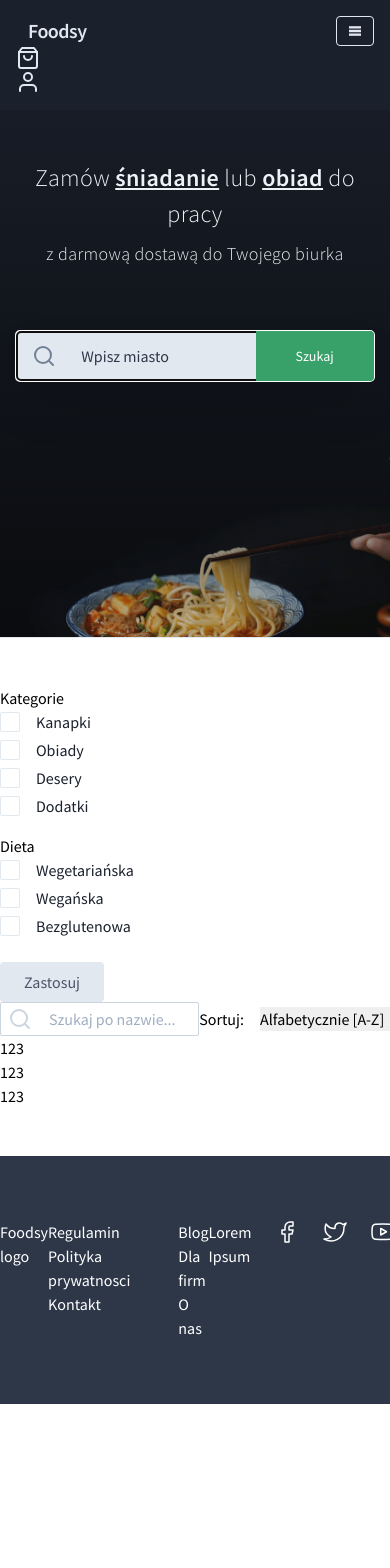
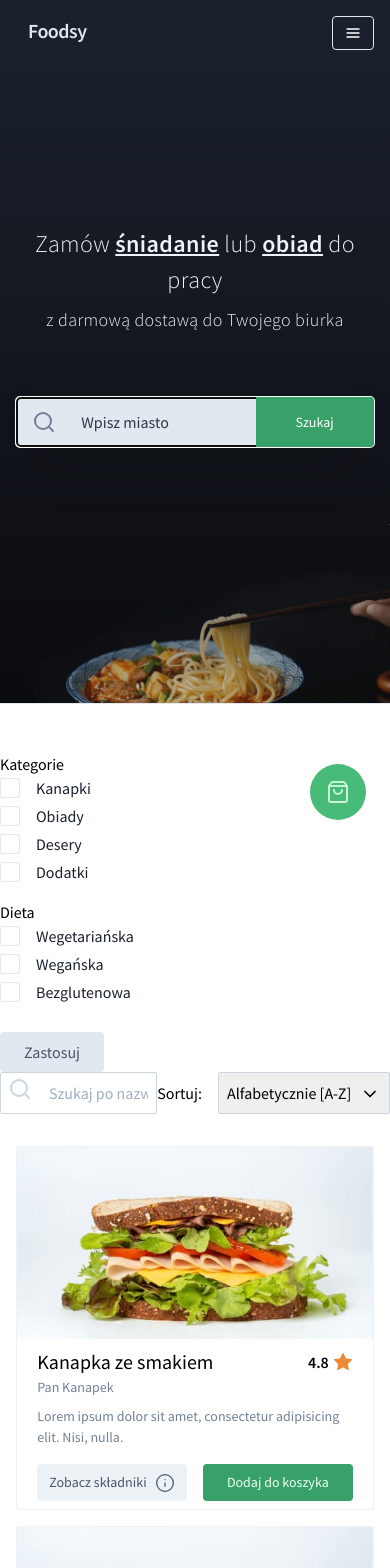
Before and after one commit to filipsobol/Foodsy-Frontend, a Nuxt app: page /listing in a window 390 px wide. Shown: the top 1568 px of the page. Before the commit the page ends 1404 px from the top, so only its background shows below. Built offline with nearby package versions, Linux system fonts and the light colour scheme.

Commit message:
Improve listing page and mobile version, add Icon component and

```diff
--- a/components/Index/Search.vue
+++ b/components/Index/Search.vue
@@ -19,9 +19,7 @@
 
                 <label class="relative mt-16 lg:mx-32 flex">
                     <span class="icon">
-                        <svg>
-                            <use xlink:href="/icons/sprite.svg#search" />
-                        </svg>
+                        <Icon name="search" />
                     </span>
 
                     <input
@@ -38,6 +36,16 @@
         </div>
     </div>
 </template>
+
+<script>
+import Icon from "../common/Icon.vue";
+
+export default {
+    components: {
+        Icon,
+    },
+};
+</script>
 
 <style lang="scss" scoped>
 .wrapper {
--- /dev/null
+++ b/components/Page/Cart.vue
@@ -0,0 +1,37 @@
+<template>
+    <a href="/">
+        <Icon name="shopping-bag" />
+    </a>
+</template>
+
+<script>
+import Icon from "../common/Icon.vue";
+
+export default {
+    components: {
+        Icon,
+    },
+};
+</script>
+
+<style lang="scss" scoped>
+a {
+    @apply fixed;
+    @apply bg-green-500;
+    @apply p-4;
+    @apply rounded-full;
+
+    right: 1.5rem;
+    bottom: 1.5rem;
+
+    svg {
+        @apply text-green-200;
+    }
+}
+
+@media (min-width: 1024px) {
+    a {
+        @apply hidden;
+    }
+}
+</style>
--- a/components/Page/Footer.vue
+++ b/components/Page/Footer.vue
@@ -21,26 +21,36 @@
                     <a href="#">Ipsum</a>
                 </div>
 
-                <div class="flex">
-                    <svg class="ml-6 text-white">
-                        <use xlink:href="/icons/sprite.svg#facebook" />
-                    </svg>
+                <div class="social">
+                    <Icon name="facebook" />
 
-                    <svg class="ml-6 text-white">
-                        <use xlink:href="/icons/sprite.svg#twitter" />
-                    </svg>
+                    <Icon name="twitter" />
 
-                    <svg class="ml-6 text-white">
-                        <use xlink:href="/icons/sprite.svg#youtube" />
-                    </svg>
+                    <Icon name="youtube" />
                 </div>
             </div>
         </div>
     </div>
 </template>
 
+<script>
+import Icon from "../common/Icon.vue";
+
+export default {
+    components: {
+        Icon
+    }
+};
+</script>
+
 <style lang="scss" scoped>
-svg {
-    stroke-width: 1.5;
+.social {
+    @apply flex;
+
+    svg {
+        @apply ml-4;
+
+        stroke-width: 1.5;
+    }
 }
 </style>
--- a/components/Page/Header.vue
+++ b/components/Page/Header.vue
@@ -1,5 +1,5 @@
 <template>
-    <div class="bg-gray-900 z-50 fixed w-full">
+    <div class="bg-gray-900 z-50 block lg:fixed w-full">
         <nav class="container mx-auto flex lg:flex-row flex-col justify-between p-4">
             <div class="flex lg:mr-6 text-gray-300">
                 <!-- Logo -->
@@ -12,10 +12,8 @@
                 <!-- Mobile hamburger -->
                 <button
                     @click="toggleMenu()"
-                    class="px-3 py-2 rounded border border-gray-300 lg:hidden">
-                    <svg class="fill-current h-3 w-3" viewBox="0 0 20 20" xmlns="http://www.w3.org/2000/svg">
-                        <path d="M0 3h20v2H0V3zm0 6h20v2H0V9zm0 6h20v2H0v-2z" />
-                    </svg>
+                    class="hamburger">
+                    <Icon name="menu" />
                 </button>
             </div>
 
@@ -46,25 +44,33 @@
                     class="lg:mt-1 mt-4 lg:mr-8 border-b-2 border-transparent hover:border-green-500">
                     O nas
                 </a>
+
+                <a
+                    href="#"
+                    class="lg:mt-1 mt-4 lg:mr-8 border-b-2 border-transparent hover:border-green-500 lg:hidden">
+                    Konto
+                </a>
             </div>
 
-            <button class="btn-cart">
-                <svg>
-                    <use xlink:href="/icons/sprite.svg#shopping-bag" />
-                </svg>
+            <button class="btn-cart hidden lg:block">
+                <Icon name="shopping-bag" />
             </button>
 
-            <button class="btn-user">
-                <svg>
-                    <use xlink:href="/icons/sprite.svg#user" />
-                </svg>
+            <button class="btn-user hidden lg:block">
+                <Icon name="user" />
             </button>
         </nav>
     </div>
 </template>
 
 <script>
+import Icon from "../common/Icon.vue";
+
 export default {
+    components: {
+        Icon,
+    },
+
     data: () => ({
         menuOpen: false,
     }),
@@ -78,6 +84,26 @@ export default {
 </script>
 
 <style lang="scss">
+.hamburger {
+    @apply px-3;
+    @apply py-2;
+    @apply rounded;
+    @apply border;
+    @apply border-gray-300;
+
+    svg {
+        @apply text-white;
+        @apply h-4;
+        @apply w-4;
+    }
+}
+
+@media (min-width: 1024px) {
+    .hamburger {
+        @apply hidden;
+    }
+}
+
 .btn-cart {
     @apply text-gray-300;
     @apply mr-8;
--- a/components/common/Checkbox.vue
+++ b/components/common/Checkbox.vue
@@ -1,22 +1,25 @@
 <template>
-    <label class="checkbox">
+    <label>
         <input
             :value="inputValue"
             :checked="checked"
             @change="toggle($event.target.value)"
-            type="checkbox"
-            class="form-checkbox text-pink-600">
+            type="checkbox">
 
-        <svg>
-            <use xlink:href="/icons/sprite.svg#check" />
-        </svg>
+        <Icon name="check" />
 
-        <span class="ml-2">{{ label }}</span>
+        <span>{{ label }}</span>
     </label>
 </template>
 
 <script>
+import Icon from "../common/Icon.vue";
+
 export default {
+    components: {
+        Icon
+    },
+
     props: {
         value: {
             required: true,
@@ -61,12 +64,12 @@ export default {
 
 <style lang="scss" scoped>
 label {
-    &.checkbox {
     @apply flex;
     @apply flex-row;
     @apply items-center;
     @apply relative;
     @apply cursor-pointer;
+    @apply mb-1;
 
     input {
         @apply inline-block;
@@ -112,12 +115,8 @@ label {
     }
 
     span {
+        @apply ml-2;
         @apply text-gray-900;
     }
 }
-
-    & + label {
-        @apply mt-1;
-    }
-}
 </style>
--- /dev/null
+++ b/components/common/Icon.vue
@@ -0,0 +1,16 @@
+<template>
+    <svg>
+        <use :xlink:href="'/icons/sprite.svg#' + name" />
+    </svg>
+</template>
+
+<script>
+export default {
+    props: {
+        name: {
+            required: true,
+            type: String,
+        },
+    },
+};
+</script>
--- a/components/common/Select.vue
+++ b/components/common/Select.vue
@@ -1,4 +1,5 @@
 <template>
+    <div>
         <select
             :value="value"
             @input="$emit('input', $event.target.value)">
@@ -9,10 +10,19 @@
                 {{ option.label }}
             </option>
         </select>
+
+        <Icon name="chevron-down" />
+    </div>
 </template>
 
 <script>
+import Icon from "../common/Icon.vue";
+
 export default {
+    components: {
+        Icon
+    },
+
     props: {
         options: {
             required: true,
@@ -33,8 +43,29 @@ export default {
 </script>
 
 <style lang="scss" scoped>
+div {
+    @apply relative;
+}
+
 select {
+    @apply py-2;
+    @apply pl-2;
+    @apply pr-8;
+    @apply border;
+    @apply border-gray-400;
+    @apply rounded-sm;
+
     appearance: none;
     user-select: none;
 }
+
+svg {
+    @apply absolute;
+    @apply z-10;
+    @apply h-5;
+    @apply w-5;
+
+    right: 0.6rem;
+    top: 0.75rem;
+}
 </style>
--- a/layouts/default.vue
+++ b/layouts/default.vue
@@ -6,6 +6,7 @@
         <nuxt />
 
         <Footer />
+        <Cart /> <!-- TODO: Show only if there are items in the cart -->
     </div>
 </template>
 
@@ -13,12 +14,14 @@
 import Header from "~/components/Page/Header.vue";
 import Search from "~/components/Index/Search.vue";
 import Footer from "~/components/Page/Footer.vue";
+import Cart from "~/components/Page/Cart.vue";
 
 export default {
     components: {
         Header,
         Search,
         Footer,
+        Cart,
     },
 };
 </script>
--- a/pages/listing.vue
+++ b/pages/listing.vue
@@ -26,7 +26,7 @@
 
                 <button
                     type="submit"
-                    class="bg-gray-300 text-gray-700 px-6 py-2 mt-6 rounded flex flex-row items-center">
+                    class="bg-gray-300 text-gray-700 px-6 py-2 mt-6 rounded">
                     Zastosuj
                 </button>
             </form>
@@ -35,9 +35,7 @@
                 <div class="flex flex-row">
                     <label class="lg:w-6/12 search">
                         <span class="icon">
-                            <svg>
-                                <use xlink:href="/icons/sprite.svg#search" />
-                            </svg>
+                            <Icon name="search" />
                         </span>
 
                         <input
@@ -54,10 +52,52 @@
                     </div>
                 </div>
 
-                <div class="flex flex-col">
-                    <div>123</div>
-                    <div>123</div>
-                    <div>123</div>
+                <div class="flex flex-col mt-8 w-11/12 mx-auto lg:w-full">
+                    <div
+                        v-for="n in 10"
+                        :key="n"
+                        class="border border-gray-200 mb-4 flex flex-col lg:flex-row rounded-sm">
+                        <div
+                            class="flex-1 flex-initial w-full h-48 lg:w-48 lg:h-40 bg-cover bg-center border-r border-gray-200"
+                            style="background-image: url('/images/product.jpg')" />
+
+                        <div class="flex-1 flex flex-col py-2 mx-5 h-full">
+                            <p class="flex flex-row justify-between">
+                                <span class="title text-xl">Kanapka ze smakiem</span>
+
+                                <span class="rating flex flex-row items-center">
+                                    <span class="mr-1 font-semibold">4.8</span>
+                                    <Icon name="star" />
+                                </span>
+                            </p>
+
+                            <div class="text-gray-600 text-sm">
+                                <p class="supplier">
+                                    Pan Kanapek
+                                </p>
+
+                                <p class="description mt-2">
+                                    Lorem ipsum dolor sit amet, consectetur adipisicing elit. Nisi, nulla.
+                                </p>
+                            </div>
+
+                            <div class="flex-grow flex flex-row lg:items-end justify-between mt-4">
+                                <button
+                                    type="button"
+                                    class="see-ingredients">
+                                    <span>Zobacz składniki</span>
+
+                                    <Icon name="info" />
+                                </button>
+
+                                <button
+                                    type="button"
+                                    class="bg-green-600 text-green-100 px-6 py-2 ml-2 rounded text-sm hover:bg-green-700">
+                                    Dodaj do koszyka
+                                </button>
+                            </div>
+                        </div>
+                    </div>
                 </div>
             </div>
         </div>
@@ -65,11 +105,13 @@
 </template>
 
 <script>
+import Icon from "../components/common/Icon.vue";
 import Checkbox from "../components/common/Checkbox.vue";
 import Select from "../components/common/Select.vue";
 
 export default {
     components: {
+        Icon,
         Checkbox,
         Select
     },
@@ -125,7 +167,6 @@ export default {
                 label: "Po cenie (malejąco)",
             },
         ],
-
         form: {
             categories: [],
             diets: [],
@@ -162,4 +203,40 @@ export default {
         }
     }
 }
+
+.rating {
+    svg {
+        @apply text-orange-500;
+        @apply fill-current;
+        @apply w-5;
+        @apply h-5;
+
+        stroke-width: 1.5;
+    }
+}
+
+.see-ingredients {
+    @apply flex;
+    @apply flex-row;
+    @apply py-1;
+    @apply px-3;
+    @apply justify-between;
+    @apply items-center;
+    @apply rounded;
+    @apply bg-gray-200;
+    @apply text-gray-700;
+    @apply text-sm;
+
+    svg {
+        @apply ml-2;
+        @apply w-5;
+        @apply h-5;
+
+        stroke-width: 1.5;
+    }
+
+    &:hover {
+        @apply bg-gray-400;
+    }
+}
 </style>
```
Also changed, not shown: components/Index/Blog.vue (+12 -3 lines), static/images/product.jpg (added). Lines whose indentation alone changed are shown as unchanged.
